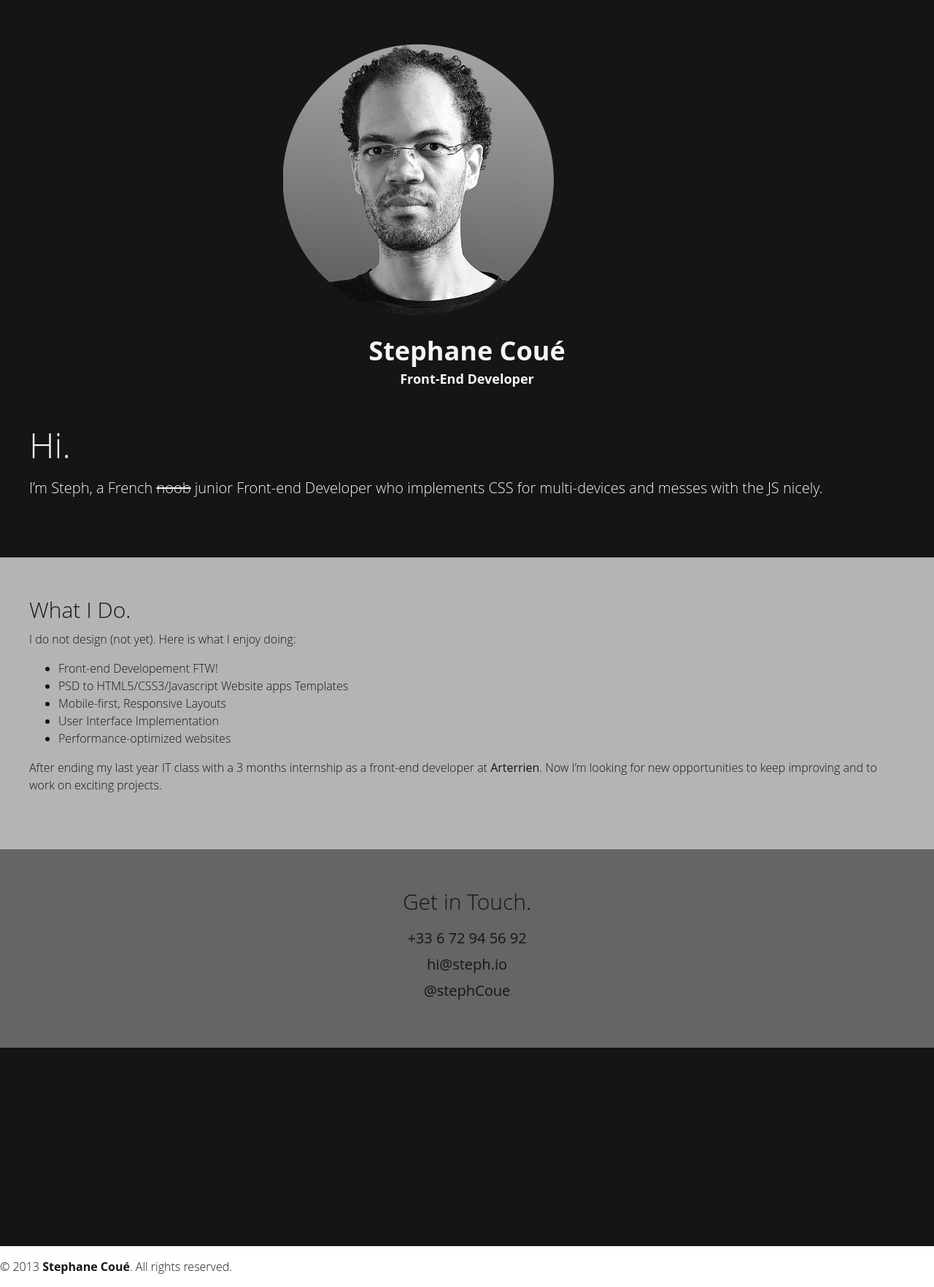
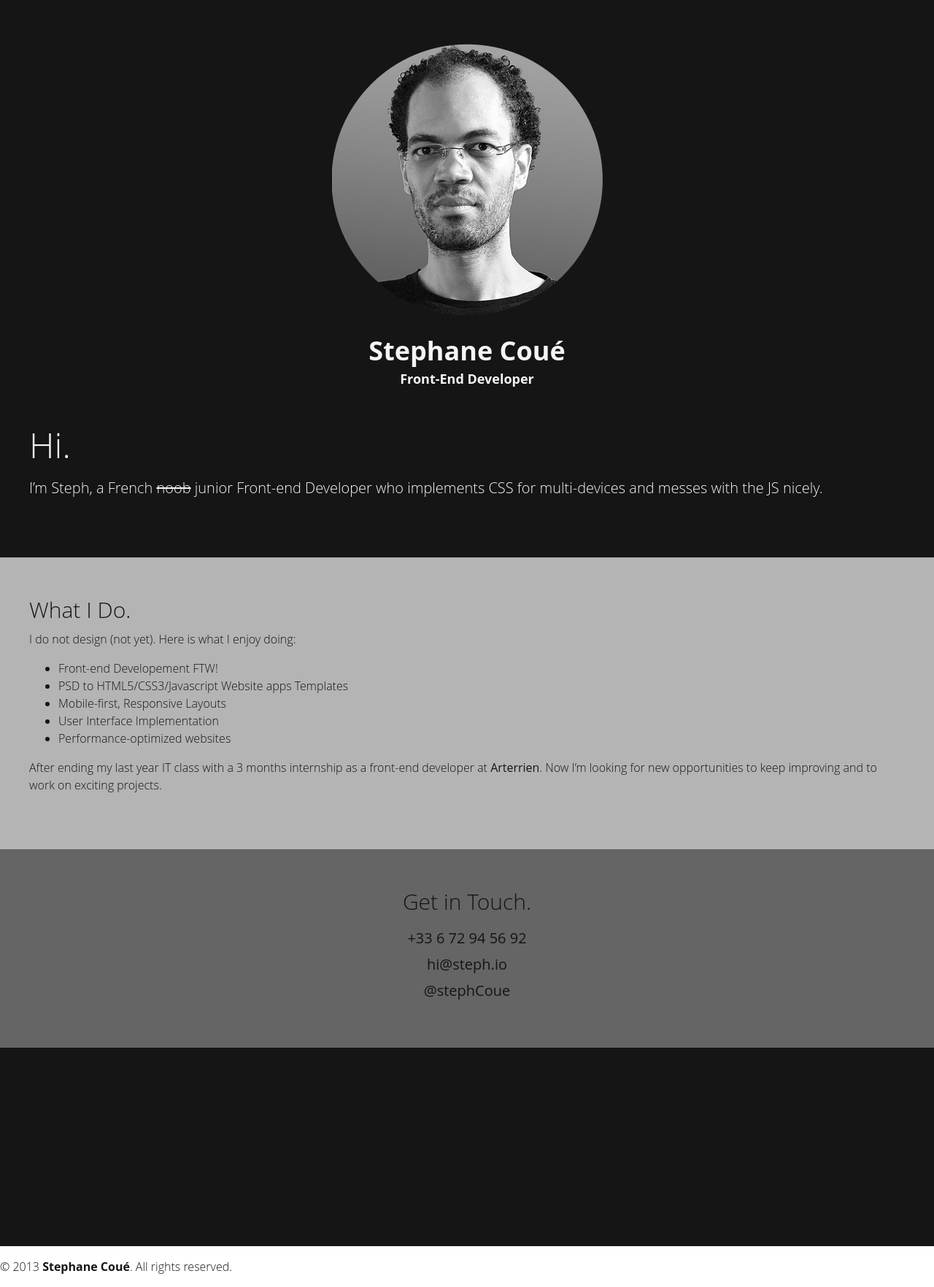
Before and after one commit to stephCoue/stephCoue.github.io, a Jekyll site: the page built from index.html, in a window 1280 px wide. Shown: the whole page at 73% size. Built offline with Jekyll 4.4.1, drawn with Linux system fonts in a browser that asks for light colours; Markdown is read by kramdown in place of the engine named in the settings.

Commit message:
added Transition on links hover state, fixed .portrait center position

```diff
--- a/_sass/_base.sass
+++ b/_sass/_base.sass
@@ -14,6 +14,7 @@
   text-decoration: none
   color: $dark
   font-weight: 400
+  +transition(color .5s ease)
   &:hover
     color: $nearlyWhite
   &:active
--- a/css/main.css
+++ b/css/main.css
@@ -234,24 +234,28 @@
   text-decoration: none;
   color: #151515;
   font-weight: 400;
+  -webkit-transition: color 0.5s ease;
+  -moz-transition: color 0.5s ease;
+  -o-transition: color 0.5s ease;
+  transition: color 0.5s ease;
 }
-/* line 17, ../_sass/_base.sass */
+/* line 18, ../_sass/_base.sass */
 a:hover {
   color: whitesmoke;
 }
-/* line 19, ../_sass/_base.sass */
+/* line 20, ../_sass/_base.sass */
 a:active {
   color: #656565;
 }
 
-/* line 22, ../_sass/_base.sass */
+/* line 23, ../_sass/_base.sass */
 ::-moz-selection {
   background: #151515;
   color: whitesmoke;
   text-shadow: none;
 }
 
-/* line 27, ../_sass/_base.sass */
+/* line 28, ../_sass/_base.sass */
 ::selection {
   background: #151515;
   color: whitesmoke;
@@ -285,15 +289,21 @@
 
 /* line 23, ../_sass/_theme.sass */
 .portrait {
-  width: 42.125%;
+  width: 40%;
   margin-left: auto;
   margin-right: auto;
   margin-bottom: 1.875em;
 }
-/* line 30, ../_sass/_theme.sass */
+/* line 28, ../_sass/_theme.sass */
 .portrait img {
   max-width: 100%;
   height: auto;
+  margin-left: 50%;
+  -webkit-transform: translateX(-50%);
+  -moz-transform: translateX(-50%);
+  -ms-transform: translateX(-50%);
+  -o-transform: translateX(-50%);
+  transform: translateX(-50%);
 }
 
 /* line 35, ../_sass/_theme.sass */
@@ -361,3 +371,12 @@
 .socialize {
   background: #151515;
 }
+
+/* line 99, ../_sass/_theme.sass */
+footer a:hover {
+  color: #b4b4b4;
+}
+/* line 101, ../_sass/_theme.sass */
+footer a:active {
+  color: #656565;
+}
```
Also changed, not shown: _sass/_theme.sass (+17 -3 lines).
